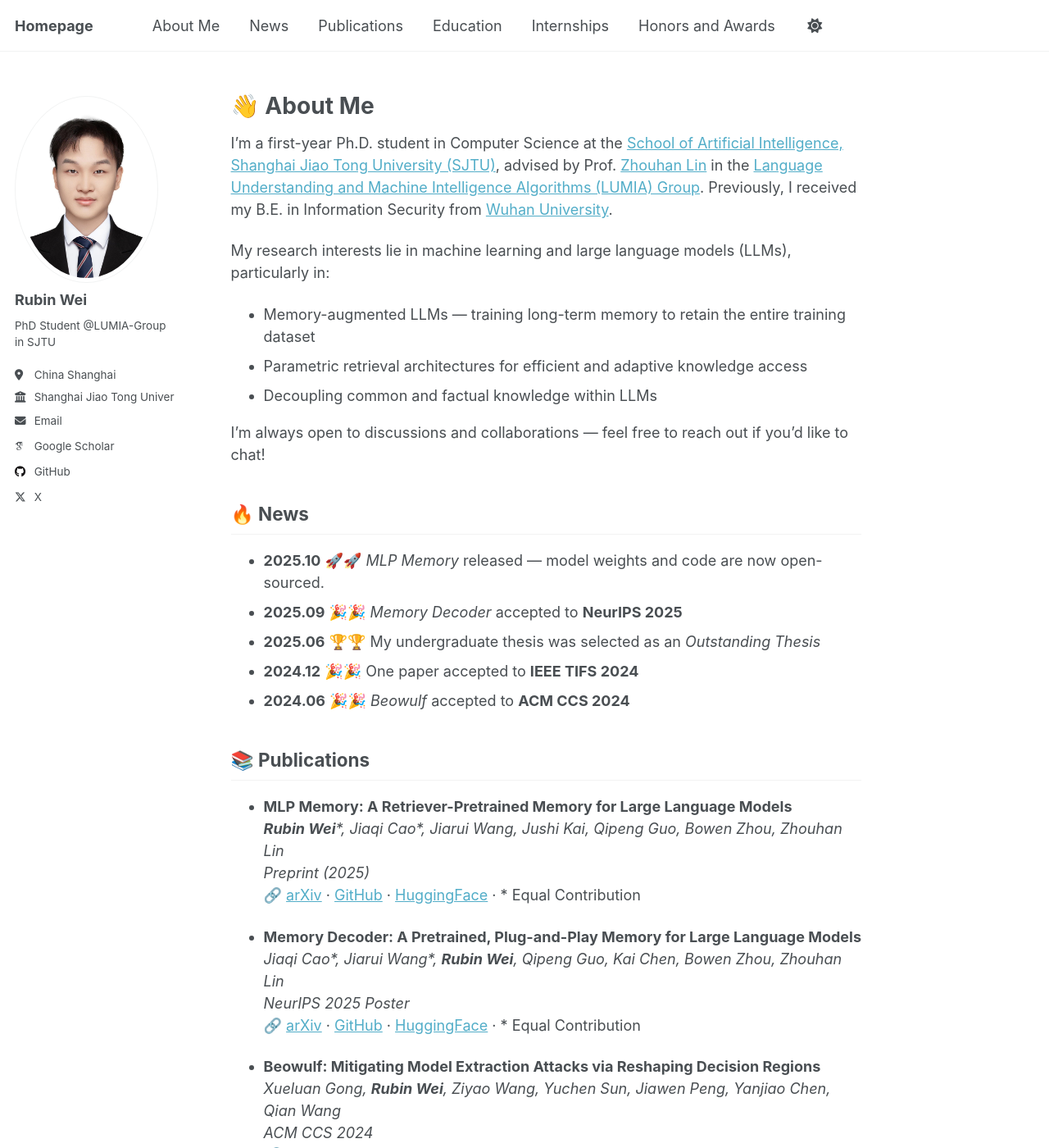
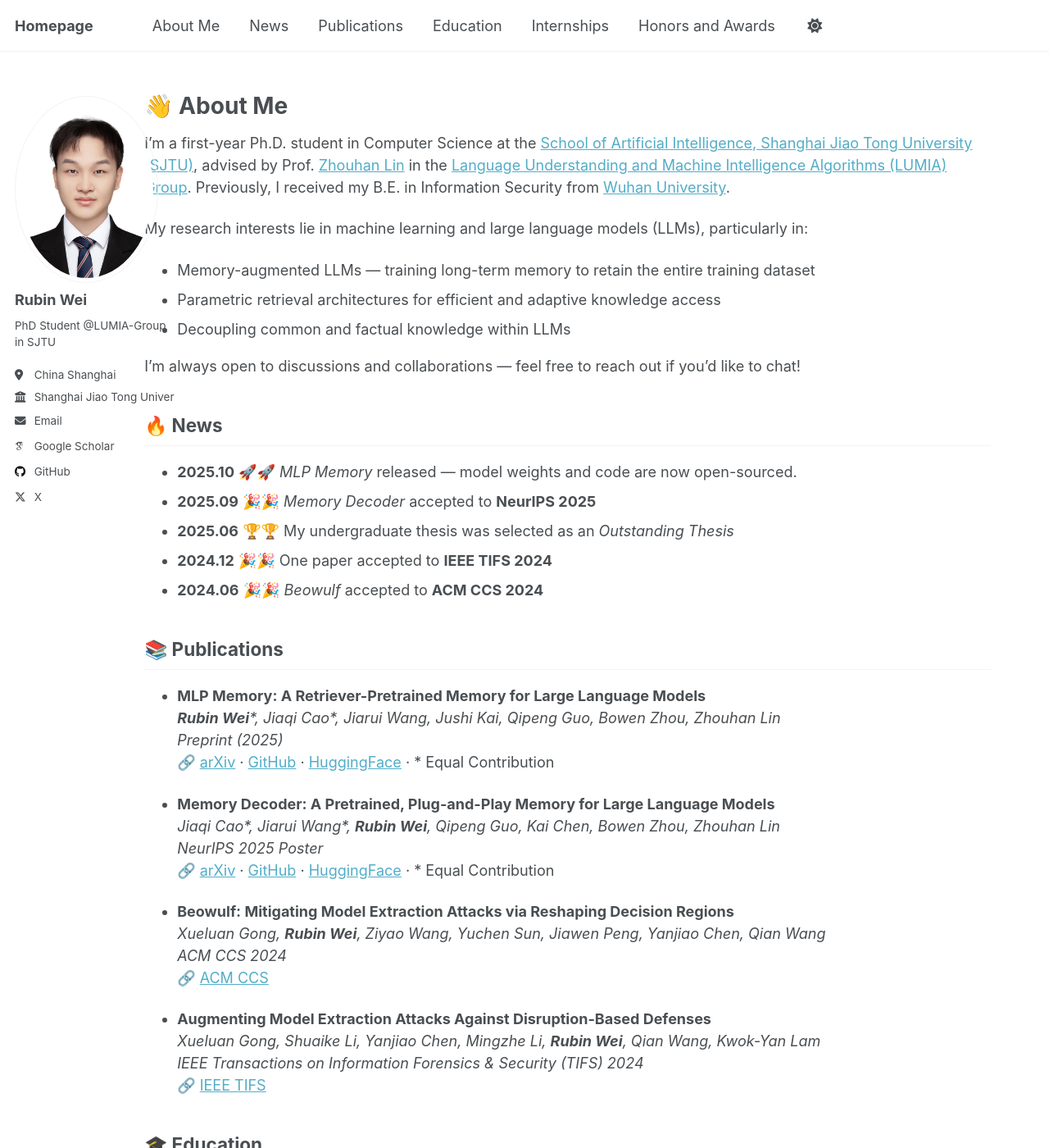
Before and after one commit to Rubin-Wei/Rubin-Wei.github.io, a Jekyll site: the page built from _pages/about.md, in a window 1280 px wide and 1400 px high. Shown: the whole window at 82% size. Built offline with Jekyll 4.4.1, drawn with Linux system fonts in a browser that asks for light colours; some web fonts are replaced.

Commit message:
layout: fix

```diff
--- a/_sass/_themes.scss
+++ b/_sass/_themes.scss
@@ -65,7 +65,7 @@ $right-sidebar-width-wide   : auto;
 
 $susy: (
     columns: 12,
-    column-width: 150px,
+    column-width: 120px,
     gutters: 1/4,
     math: fluid,
     output: float,
--- a/_sass/layout/_page.scss
+++ b/_sass/layout/_page.scss
@@ -18,9 +18,9 @@
 
 .page {
   @include breakpoint($large) {
-    @include span(10 of 12 last);
+    @include span(11 of 12 last);
     @include prefix(0.5 of 12);
-    @include suffix(2 of 12);
+    @include suffix(0.5 of 12);
   }
 
   .page__inner-wrap {
```
